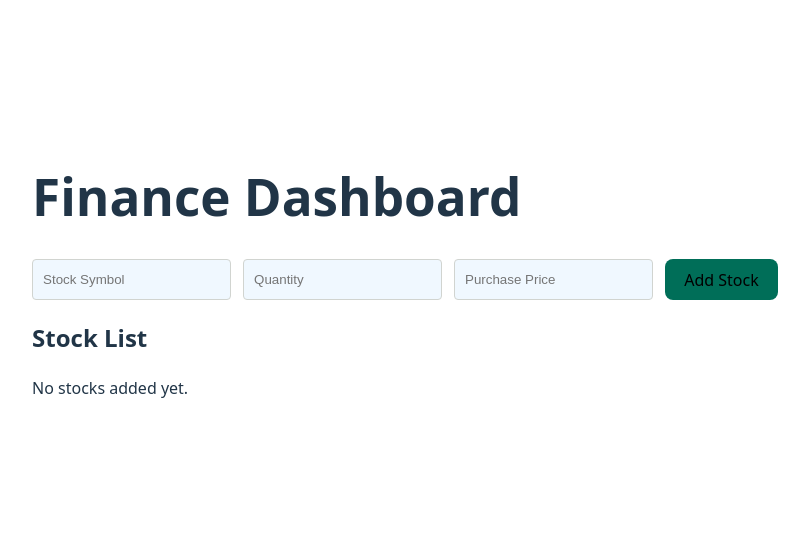
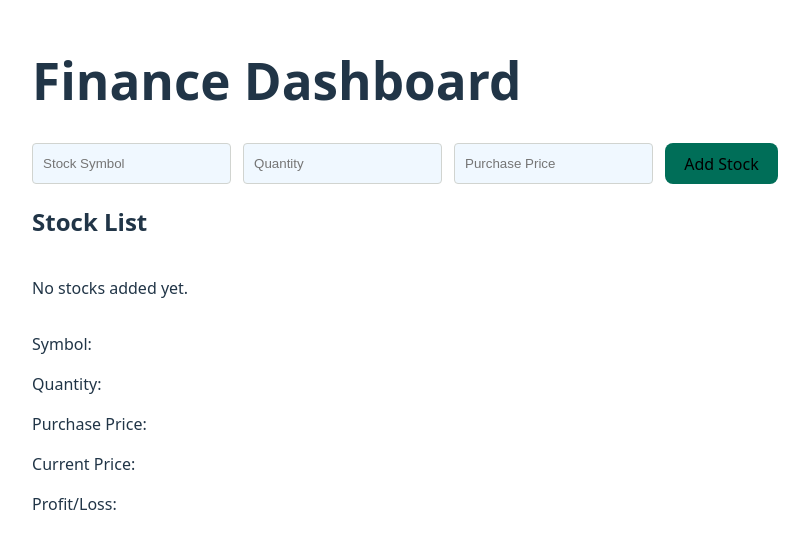
Before and after one commit to rushdina/finance-dashboard, a React app in the folder my-react-app/: page / in a window 1280 px wide. Shown: the part 125-674 px from the top of the page, without its empty margins (235-1044 px from the left). Built offline with nearby package versions, Linux system fonts and the light colour scheme; the HTML template or start-up script is replaced by a standard one.

Commit message:
Added stock list card UI

```diff
--- a/my-react-app/src/components/StockList.jsx
+++ b/my-react-app/src/components/StockList.jsx
@@ -2,11 +2,30 @@ import "./StockList.css";
 
 export default function StockList() {
   return (
-    <div className="stock-list-container">
+    <>
       <h2 className="heading">Stock List</h2>
       <div>
         <p>No stocks added yet.</p>
       </div>
-    </div>
+      <div className="stock-list-container">
+        <div className="stock-list-card">
+          <p>
+            Symbol: <span></span>
+          </p>
+          <p>
+            Quantity: <span></span>
+          </p>
+          <p>
+            Purchase Price: <span></span>
+          </p>
+          <p>
+            Current Price: <span></span>
+          </p>
+          <p>
+            Profit/Loss: <span></span>
+          </p>
+        </div>
+      </div>
+    </>
   );
 }
```
